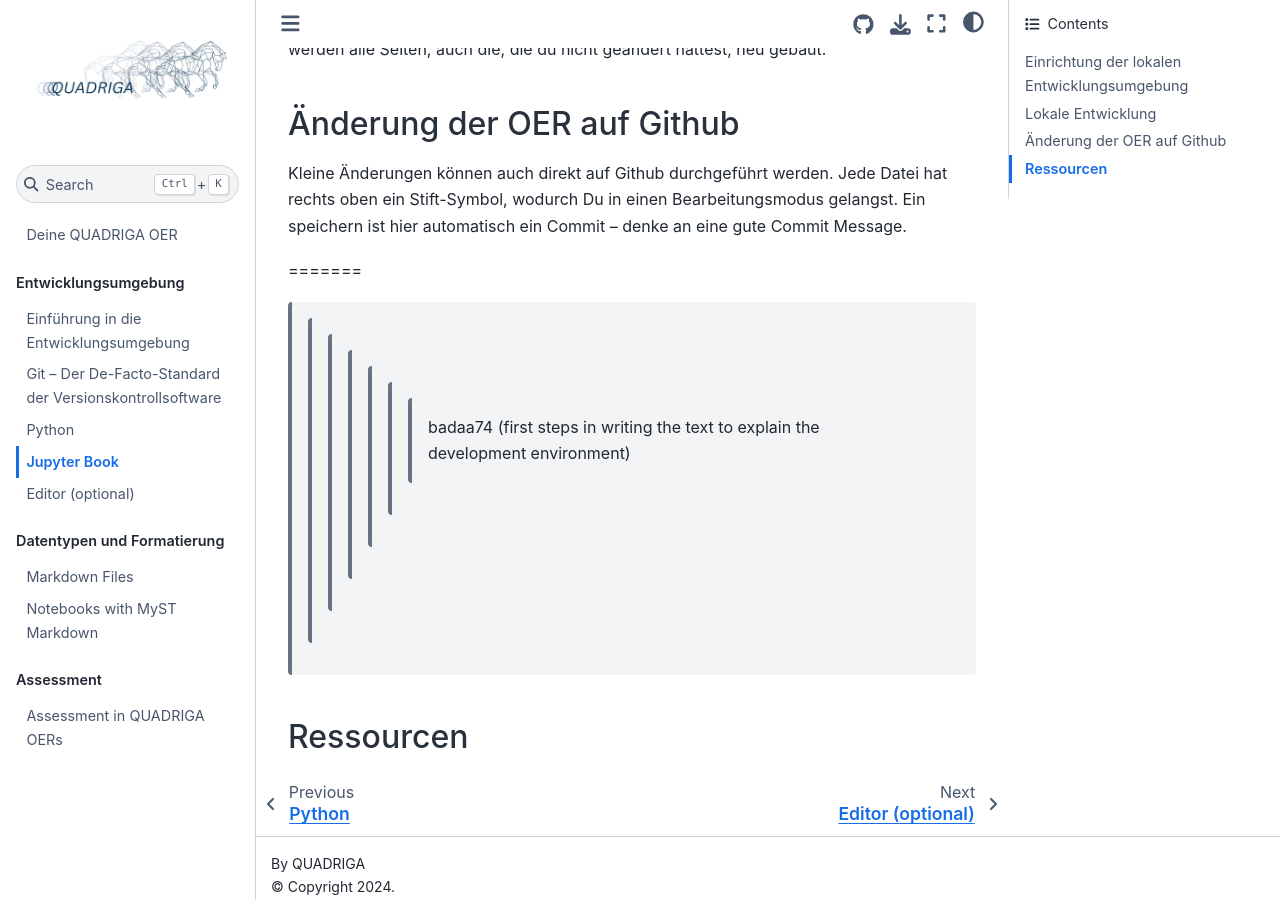
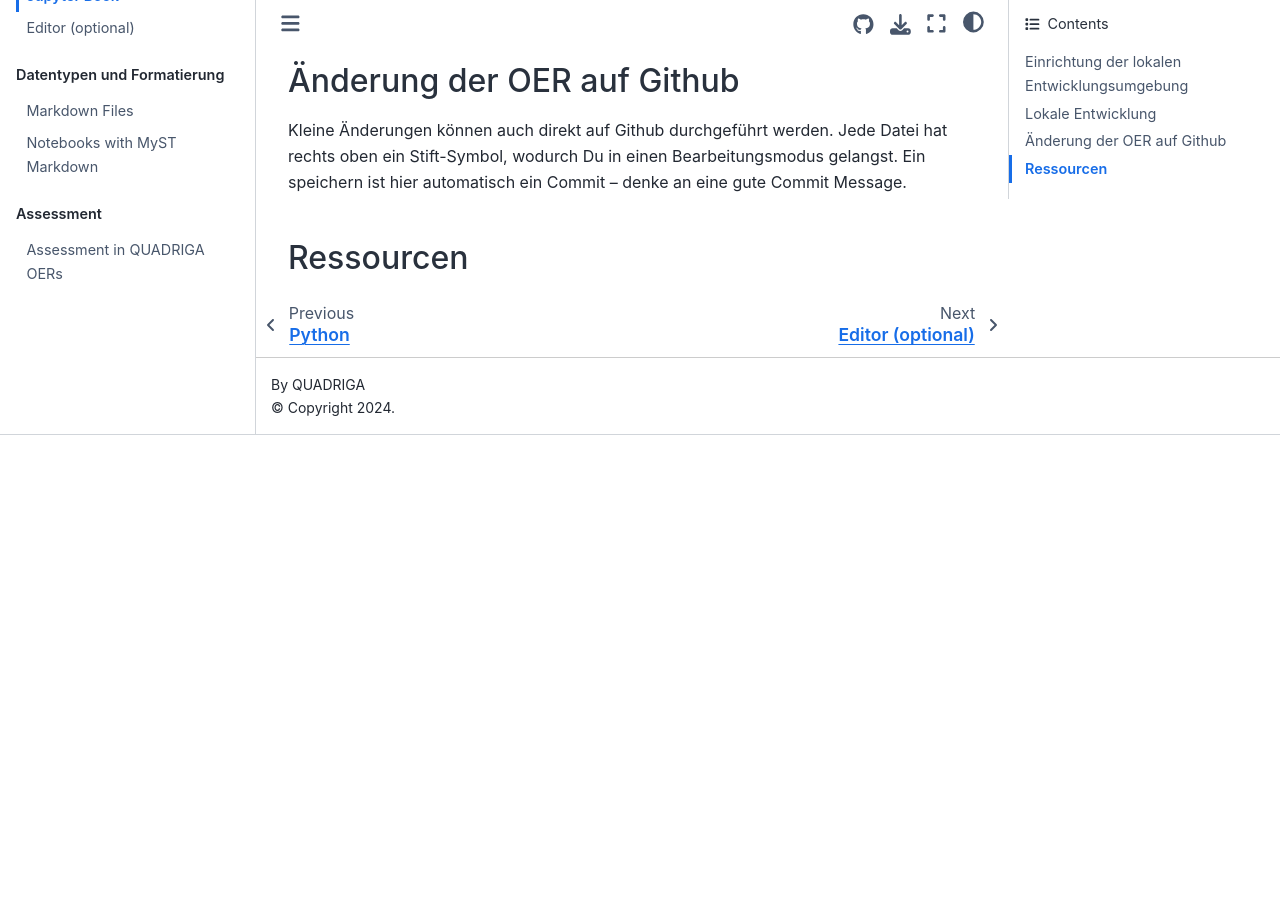
Before and after one commit to samidfy/Book_Template, a Jupyter Book: the page built from develop/jupyter_book.md, in a window 1280 px wide and 900 px high, scrolled down 1605 px. Built offline with Jupyter Book 1.0.4 settings and Sphinx 7.4.7 and the Sphinx Book theme 1.1.4, drawn with Linux system fonts in a browser that asks for light colours; pages that are not in the unit, such as notebooks, are missing from menus; after the commit the page ends 2040 px from its top, so only the background shows below that.

```diff
--- a/develop/jupyter_book.md
+++ b/develop/jupyter_book.md
@@ -36,6 +35,4 @@ Wenn du lokale Dateien anpasst musst du immer zuerst `jb build .` ausführen, be
 Kleine Änderungen können auch direkt auf Github durchgeführt werden. Jede Datei hat rechts oben ein Stift-Symbol, wodurch Du in einen Bearbeitungsmodus gelangst. Ein speichern ist hier automatisch ein Commit – denke an eine gute Commit Message.
 
 
-=======
->>>>>>> badaa74 (first steps in writing the text to explain the development environment)
 ## Ressourcen
```
Also changed, not shown: other parts of develop/jupyter_book.md (+0 -1 lines).
